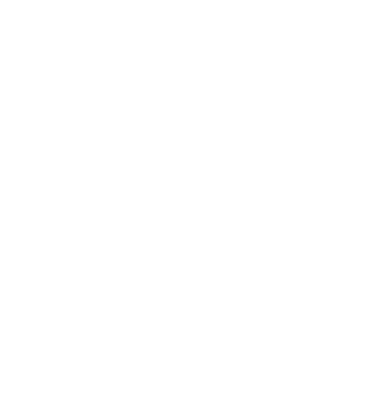
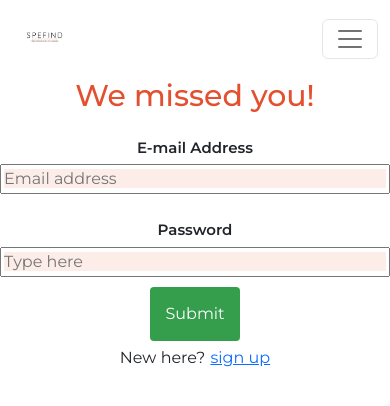
Before and after one commit to ADA-Software-Engineering-Program/spefind, a React (Create React App) app: page /login in a window 390 px wide. Before the commit this address had no page. Shown: the top 406 px of the page. Built offline with nearby package versions, Linux system fonts and the light colour scheme.

Commit message:
Linked Some pages

```diff
--- a/src/App.js
+++ b/src/App.js
@@ -1,6 +1,8 @@
 import React from 'react';
 import { Route, Routes } from 'react-router-dom';
 import './App.css';
+import SignIn from './Components/SignIn/SignIn';
+import SignUp from './Components/SignUp/SignUp';
 import CreateProfile from './pages/CreateProfile/CreateProfile';
 import Home from './pages/Home';
 
@@ -8,6 +10,8 @@
   return (
     <Routes>
       <Route path="/" element={<Home />} />
+	  <Route path='/signUp' element={<SignUp/>}/>
+	  <Route path='/login' element={<SignIn/>}/>
       <Route path="/createProfile" element={<CreateProfile />} />
     </Routes>
   );
--- a/src/Components/Hero.js
+++ b/src/Components/Hero.js
@@ -22,7 +22,7 @@
                 Spefind has got you covered. We are solely here to widen and expand the genius in you.
                <span className='fw-bolder'> Are you ready to be discovered?</span>
             </p>
-            <Link to='/Signup'  className='getBtn'>
+            <Link to='/SignUp'  className='getBtn'>
                 Get Started
                 <BsArrowRight className='ms-2'/>
             </Link>
--- a/src/Components/Navbar/Navbar.css
+++ b/src/Components/Navbar/Navbar.css
@@ -25,6 +25,8 @@
     border-radius: 0rem 1.5rem 1.5rem 1rem ;
 }
 
+
+
 .getBtn {
     background-color: var(--orange);
     color: var(--black);
@@ -43,6 +45,10 @@
 
 .nav-link.active {
     color: var(--orange) !important;
+}
+
+#logBtn.active {
+    color: white !important;
 }
 
 
--- /dev/null
+++ b/src/Components/SignIn/SignIn.css
@@ -0,0 +1,145 @@
+.SGN {
+    background-image: var(--bg);
+}
+
+
+.missed {
+    display: flex;
+    justify-content: center;
+    align-items: center;
+
+}
+.miss {
+    font-size: 50px;
+    color: #E3502F;
+    font-family: 'Montserrat';
+
+
+}
+
+
+.SignInForm {
+     display: flex;
+     width: 100%;
+     align-items: center;
+     flex-direction: column;
+
+
+    /* justify-content: center;  */
+
+}
+.FormInput {
+    display: flex;
+    justify-content: center;
+    width: 100%;
+    margin: 20px;
+
+}
+
+.Inputform::placeholder{
+background-color: var(--bg);
+opacity: 1;
+}
+
+
+.Inputform{
+    width: 500px;
+
+}
+.Label{
+padding: 10px;
+}
+.Forgot-Password {
+display: flex;
+}
+.p {
+    display: flex;
+    justify-content: space-around;
+}
+.btnSign {
+    background: #359E4C;
+    width: 300px;
+    padding: 15px;
+    color: #fff;
+    border: none;
+    outline: hidden;
+    border-radius: 4px;
+    cursor: pointer;
+}
+.new {
+    display: flex;
+    padding: 10px;
+    gap: 5px;
+
+}
+@media only screen and (max-width: 768px) {
+ .SGN {
+   background-image: var(--bg);
+ }
+
+ .missed {
+   display: flex;
+   justify-content: center;
+   align-items: center;
+   flex-direction: column;
+ }
+
+ .miss {
+   font-size: 30px;
+   color: #E3502F;
+   font-family: 'Montserrat';
+ }
+
+ .SignInForm {
+   display: flex;
+   width: 100%;
+   align-items: center;
+   flex-direction: column;
+ }
+
+ .FormInput {
+   display: flex;
+   justify-content: center;
+   width: 100%;
+   margin: 10px;
+   flex-wrap: wrap;
+ }
+
+ .InputForm {
+   width: 80%;
+   margin: 5px;
+ }
+
+ .Label {
+   padding: 5px;
+ }
+
+ .Forgot-Password {
+   display: flex;
+   flex-wrap: wrap;
+   justify-content: space-between;
+ }
+
+ .p {
+   display: flex;
+   justify-content: space-around;
+   flex-wrap: wrap;
+ }
+
+ .btnSign {
+   background: #359E4C;
+   width: 100%;
+   padding: 15px;
+   color: #fff;
+   border: none;
+   outline: hidden;
+   border-radius: 4px;
+   cursor: pointer;
+ }
+
+ .new {
+   display: flex;
+   padding: 5px;
+   gap: 5px;
+ }
+}
--- /dev/null
+++ b/src/Components/SignIn/SignIn.js
@@ -0,0 +1,85 @@
+import React, { useState } from "react";
+import Navbar from "../Navbar/Navbar";
+import "./SignIn.css";
+import { auth } from "../../firebase/firebase";
+import { signInWithEmailAndPassword } from "firebase/auth";
+import { useNavigate } from "react-router-dom";
+
+const SignIn = () => {
+  const navigate = useNavigate();
+  const [email, setEmail] = useState("");
+  const [password, setPassword] = useState("");
+
+  const onSubmit = async (e) => {
+    e.preventDefault();
+
+    signInWithEmailAndPassword(auth, email, password)
+      .then((userCredential) => {
+        // Signed in
+        const user = userCredential.user;
+        navigate("/");
+        console.log(user);
+      })
+      .catch((error) => {
+        const errorCode = error.code;
+        const errorMessage = error.message;
+        console.log(errorCode, errorMessage);
+      });
+  };
+  return (
+    <div>
+      <div className="SGN">
+        <Navbar />
+        <div className="missed">
+          <h1 className="miss">We missed you!</h1>
+        </div>
+        <div className="SignInForm">
+          <div className="FormInput">
+            <label className="Label">E-mail Address</label>
+            {/* <input className="InputForm" type="" placeholder="Type here" /> */}
+
+            <input
+              id="email-address"
+              name="email"
+              className="Inputform"
+              type="email"
+              required
+              placeholder="Email address"
+              onChange={(e) => setEmail(e.target.value)}
+            />
+          </div>
+
+          <div className="FormInput">
+            <label className="Label">Password</label>
+            <input
+              className="Inputform"
+              type="password"
+              onChange={(e) => setPassword(e.target.value)}
+              placeholder="Type here"
+            />
+          </div>
+
+          {/* <div className="Forgot-Password">
+          <p className="p">Keep Logged in</p>
+          <p className="p">Forgot Password?</p>
+        </div> */}
+
+          <div>
+            <button className="btnSign" onClick={onSubmit} type="submit">
+              Submit
+            </button>
+          </div>
+
+          <div className="new">
+            <p>New here? </p>
+            <p>
+              <a href="/SignUp-first"> sign up</a>
+            </p>
+          </div>
+        </div>
+      </div>
+    </div>
+  );
+};
+
+export default SignIn;
--- /dev/null
+++ b/src/Components/SignUp/SignUp.css
@@ -0,0 +1,75 @@
+
+   .Welcome {
+        display: flex;
+        font-family: 'Montserrat', sans-serif;
+        font-size: 70px;
+        color: var(--orange);
+        justify-content: center;
+   }
+   .pp {
+        display: flex;
+        font-size: 25px;
+        font-family: 'Montserrat', sans-serif;
+        justify-content: center;
+   }
+
+   .btnSignUP {
+        display: flex;
+        justify-content: center;
+        gap: 30px;
+        padding: 70px;
+        margin: 30px;
+        text-align: center;
+
+
+   }
+   #btnsignup{
+        text-decoration: none;
+        background-color: transparent;
+        border: 1px solid var(--grey);
+        border-radius: 12px;
+        padding: 10px 20px;
+        font-size: 32px;
+        cursor: pointer;
+        color: var(--orange);
+    }
+
+   @media only screen and (max-width: 768px) {
+
+     .Welcome {
+       display: flex;
+       font-family: 'Montserrat', sans-serif;
+       font-size: 50px;
+       color: var(--orange);
+       justify-content: center;
+       margin-top: 50px;
+     }
+
+     .pp {
+       display: flex;
+       font-size: 14px;
+       font-weight: 600;
+       font-family: 'Montserrat', sans-serif;
+       justify-content: center;
+       margin-top: 30px;
+     }
+
+     .btnSignUP {
+       display: flex;
+       flex-direction: column;
+       justify-content: center;
+       gap: 20px;
+       padding: 30px;
+       margin: 20px;
+       text-align: center;
+     }
+
+     #btnsignup {
+       border: 1px solid var(--grey);
+       border-radius: 12px;
+       padding: 10px 20px;
+       font-size: 28px;
+       cursor: pointer;
+
+     }
+   }
--- /dev/null
+++ b/src/Components/SignUp/SignUp.js
@@ -0,0 +1,30 @@
+import React from 'react'
+import Navbar from "../Navbar/Navbar";
+import { Link } from 'react-router-dom';
+import './SignUp.css'
+
+
+function SignUp() {
+
+  return (
+    <div>
+      <Navbar />
+      <div className='mt-md-5'>
+        <h1 className="Welcome">Welcome!</h1>
+        <p className="pp">Your very first step to ease and convenience </p>
+      </div>
+      <div className="btnSignUP">
+        <Link to='/SignUp-second' id="btnsignup">
+          Speaker
+        </Link>
+
+        <Link to='/SignUp-second' id="btnsignup">
+          {" "}
+          Event Organizer
+        </Link>
+      </div>
+    </div>
+  );
+}
+
+export default SignUp
--- a/src/firebase/firebase.js
+++ b/src/firebase/firebase.js
@@ -1,6 +1,24 @@
+// Import the functions you need from the SDKs you need
 import { initializeApp } from "firebase/app";
+// import { getAnalytics } from "firebase/analytics";
+import { getAuth } from "firebase/auth";
+// TODO: Add SDKs for Firebase products that you want to use
+// https://firebase.google.com/docs/web/setup#available-libraries
 
+// Your web app's Firebase configuration
+// For Firebase JS SDK v7.20.0 and later, measurementId is optional
 const firebaseConfig = {
+  apiKey: "AIzaSyDB3gCyrC9xF6c65EuwgQXtyPTpKm___8k",
+  authDomain: "spefind.firebaseapp.com",
+  projectId: "spefind",
+  storageBucket: "spefind.appspot.com",
+  messagingSenderId: "176581857802",
+  appId: "1:176581857802:web:013e03e21e096c836b85f3",
+  measurementId: "G-T63C4EX5VK",
 };
 
+// Initialize Firebase
 const app = initializeApp(firebaseConfig);
+// const analytics = getAnalytics(app);
+export const auth =getAuth(app)
+export default app
```
Also changed, not shown: src/contexts/AuthContext.js (added, +37 -0 lines).
